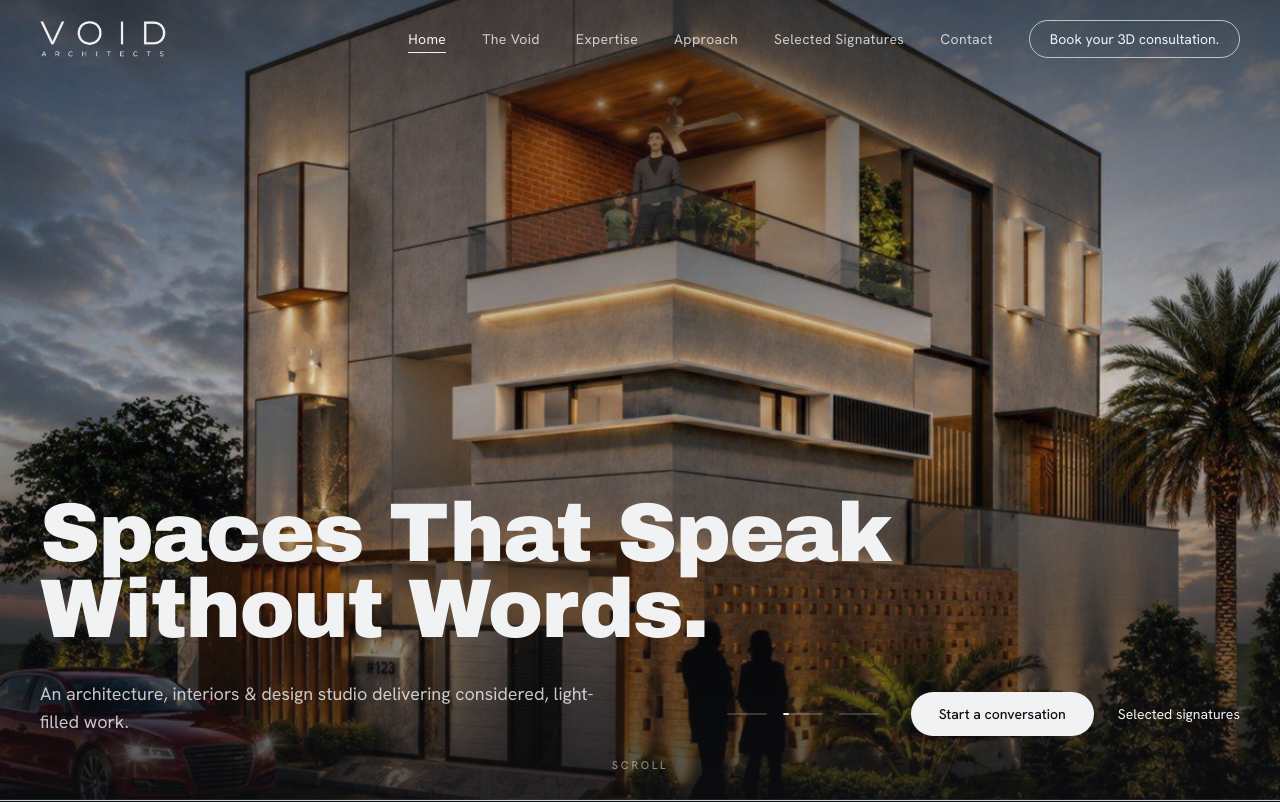
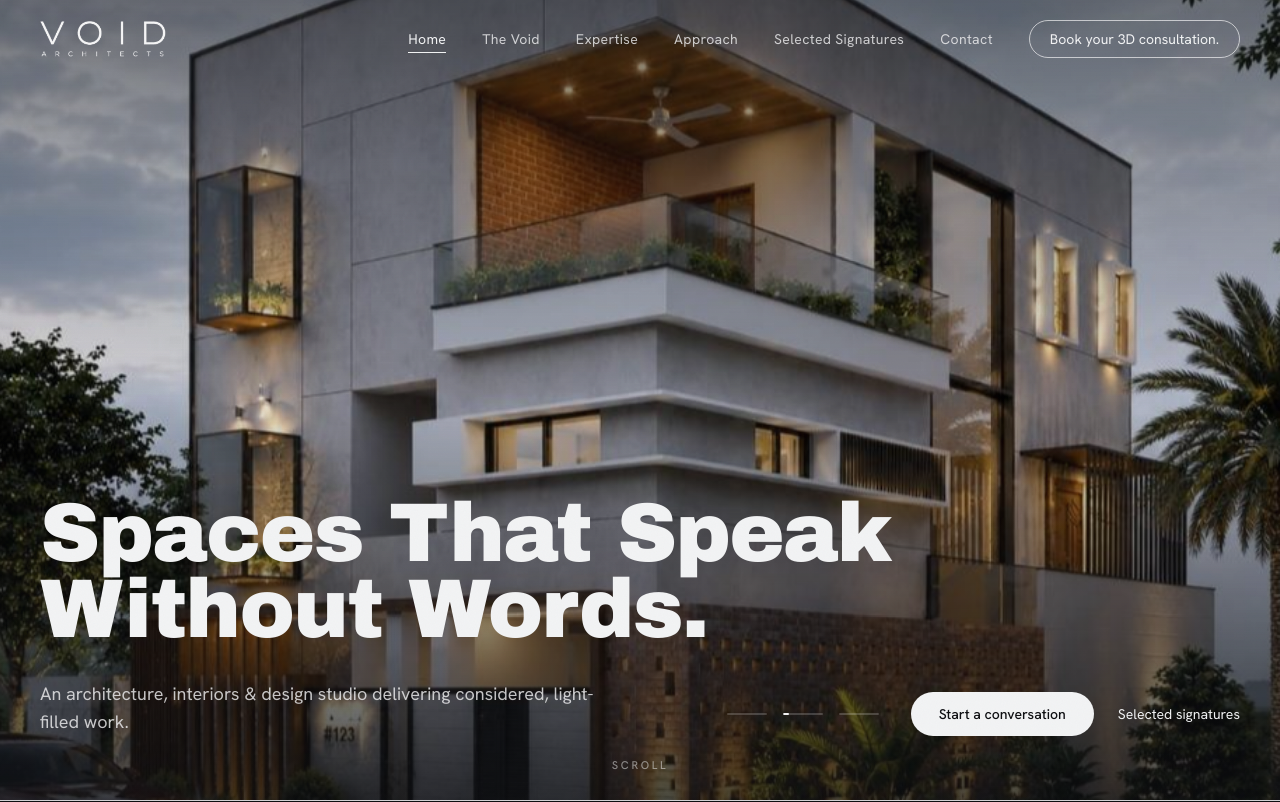
Before and after one commit to Babblu9/void-architects, a Next.js app: page / in a window 1280 px wide. Shown: the top 802 px of the page. Built offline with nearby package versions, Linux system fonts and the light colour scheme.

Commit message:
fix: use clean circle-free images for hero, testimonials, and studio

```diff
--- a/src/components/Hero.tsx
+++ b/src/components/Hero.tsx
@@ -15,13 +15,13 @@ const SLIDES = [
   {
     id: "02",
     title: "Spaces That Speak Without Words.",
-    image: "/projects/sree-reddy-v2.jpg",
+    image: "/projects/sree-reddy-clean.jpg",
     alt: "Dr Sree Reddy Residence by Void Architects — contemporary tropical-minimalist duplex at dusk",
   },
   {
     id: "03",
     title: "Designed to Endure. Crafted to Inspire.",
-    image: "/projects/pothunuri-v1.jpg",
+    image: "/projects/pothunuri.jpg",
     alt: "Pothunuri Convention Hall by Void Architects — contemporary luxury convention hall",
   },
 ];
--- a/src/components/Studio.tsx
+++ b/src/components/Studio.tsx
@@ -46,7 +46,7 @@ export default function Studio() {
       {/* Full-bleed image band */}
       <div className="reveal-mask relative mt-20 h-[52vh] min-h-[340px] w-full overflow-hidden md:mt-28 md:h-[70vh]">
         <Image
-          src="/projects/matrusri-onsite.jpg"
+          src="/projects/mathrushri-college.jpg"
           alt="Sri Matru Sri College by Void Architects — contemporary institutional building on-site"
           fill
           sizes="100vw"
--- a/src/lib/data.ts
+++ b/src/lib/data.ts
@@ -238,7 +238,7 @@ export const TESTIMONIALS: Testimonial[] = [
     author: "Mr Ugender",
     role: "M.Tech Gold Medalist, Osmania University",
     project: "Sri Matru Sri College",
-    image: "/projects/matrusri-onsite.jpg",
+    image: "/projects/mathrushri-college.jpg",
   },
   {
     quote:
@@ -246,7 +246,7 @@ export const TESTIMONIALS: Testimonial[] = [
     author: "Mr P. Venkata Ramana",
     role: "Chief Engineer, Indian Merchant Navy",
     project: "Pothunuri Convention Hall",
-    image: "/projects/pothunuri-v1.jpg",
+    image: "/projects/pothunuri.jpg",
   },
   {
     quote:
```
